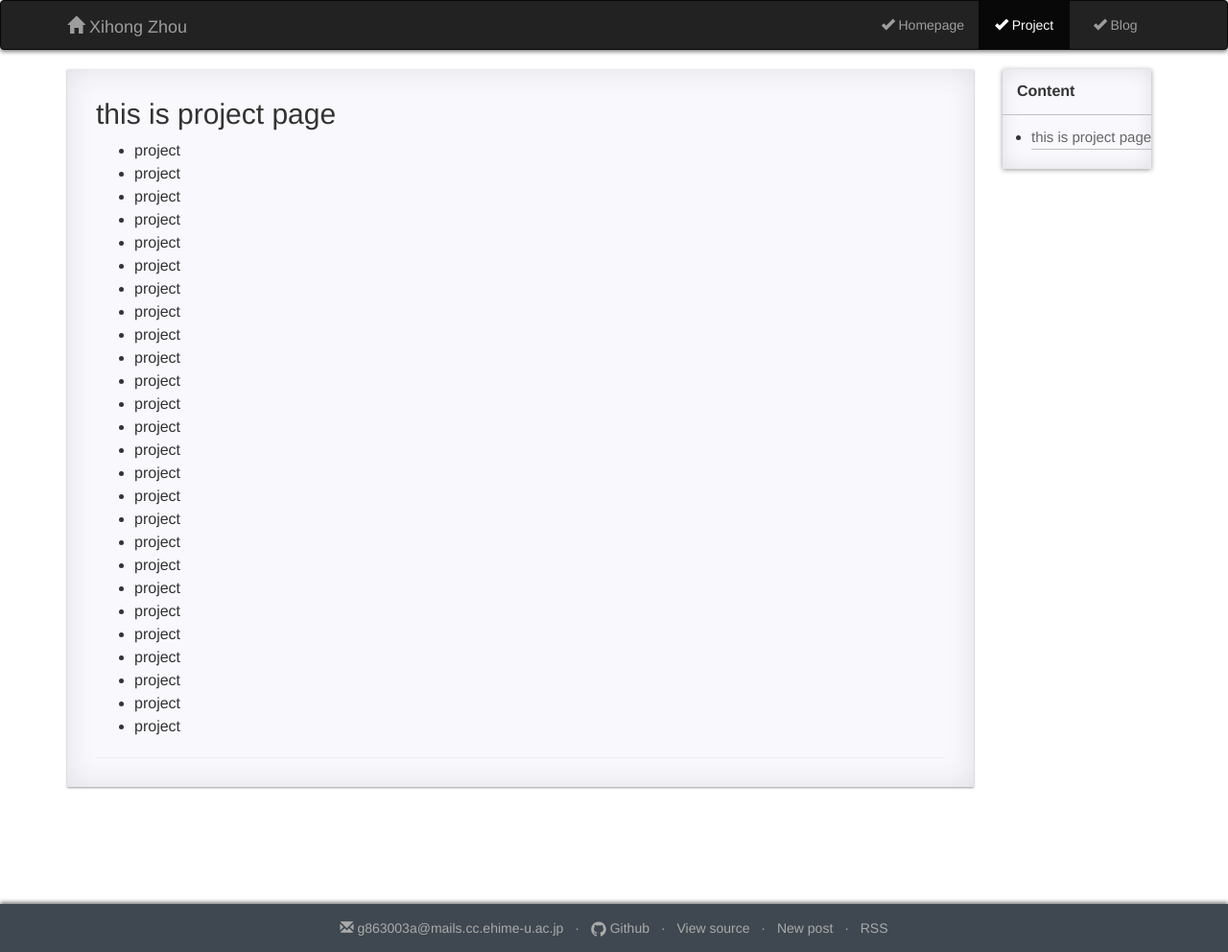
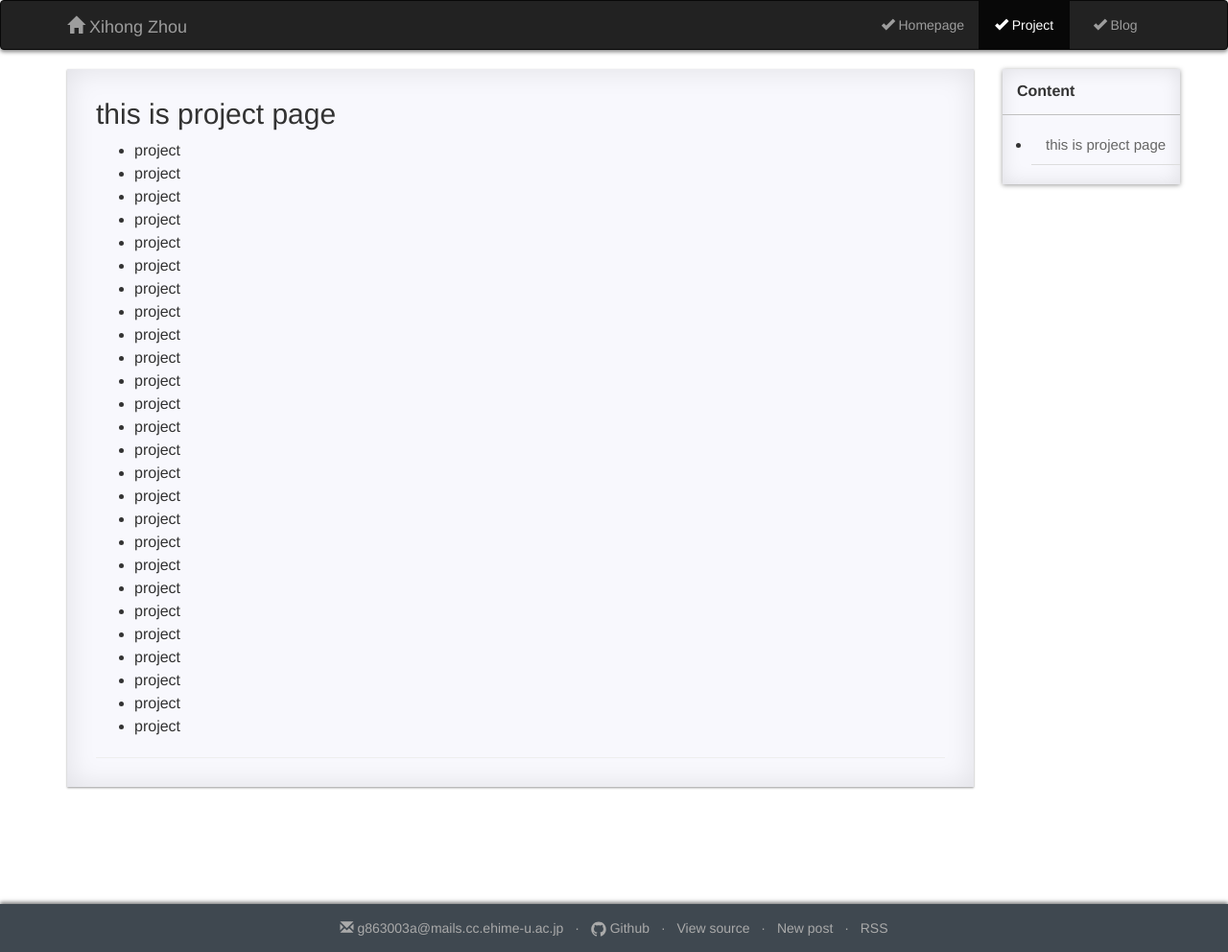
Before and after one commit to XihongZhou/xihongzhou.github.io, a Jekyll site: the page built from pages/2_project.md, in a window 1280 px wide. Shown: the whole page at 96% size. Built offline with Jekyll 4.4.1, drawn with Linux system fonts in a browser that asks for light colours; comment, search, counter and statistics services are not loaded.

Commit message:
Update index.css

```diff
--- a/static/css/index.css
+++ b/static/css/index.css
@@ -455,7 +455,9 @@ blockquote:last-child {
 	/*list-style: none;*/
 	font-size: 15px;
 	line-height: 25px;
-	border-bottom: 1px solid #c0c0c0;
+
+	padding:8px 15px;
+	border-bottom:1px solid #ddd;
 }
 
 #content ul li:hover{
```
